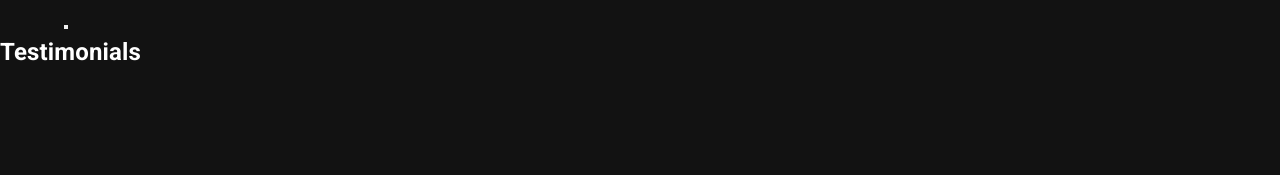
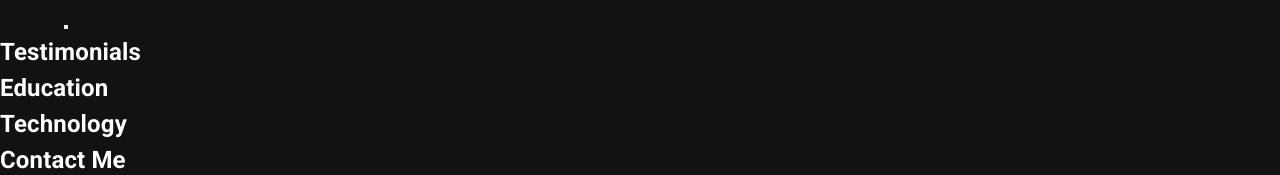
Before and after one commit to tspr0tege/myportfolio, a React app: page / in a window 1280 px wide. Shown: the part 1286-1461 px from the top of the page. Before the commit the page ends 1356 px from the top, so only its background shows below. Built offline with nearby package versions, Linux system fonts and the light colour scheme.

Commit message:
Added Technology, Contact, and Education

```diff
--- a/client/src/Contact/Index.jsx
+++ b/client/src/Contact/Index.jsx
@@ -1,9 +1,13 @@
 // Contact: contact form on left, picture on the right
 
 import React from 'react';
+import { Box, Container } from '@mui/material';
 
 export default () => {
   return (
-    <></>
+    <Box>
+      <h2>Contact Me</h2>
+      <Container></Container>
+    </Box>
   )
 }
--- a/client/src/Education/Index.jsx
+++ b/client/src/Education/Index.jsx
@@ -1,9 +1,13 @@
 // Social Proof: education
 
+import { Box, Container } from '@mui/material';
 import React from 'react';
 
 export default () => {
   return (
-    <></>
+    <Box>
+      <h2>Education</h2>
+      <Container></Container>
+    </Box>
   )
 }
--- a/client/src/Technology/Index.jsx
+++ b/client/src/Technology/Index.jsx
@@ -1,9 +1,13 @@
 // Social Proof: list of technologies I've used
 
+import { Box, Container } from '@mui/material';
 import React from 'react';
 
 export default () => {
   return (
-    <></>
+    <Box>
+      <h2>Technology</h2>
+      <Container></Container>
+    </Box>
   )
 }
```
Also changed, not shown: public/build/bundle.js.
